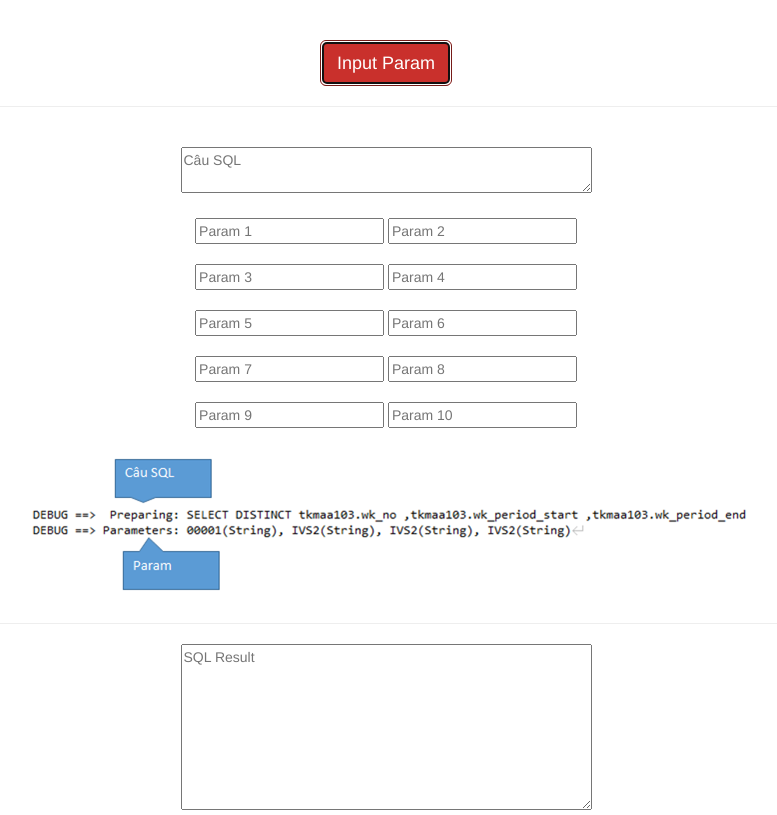
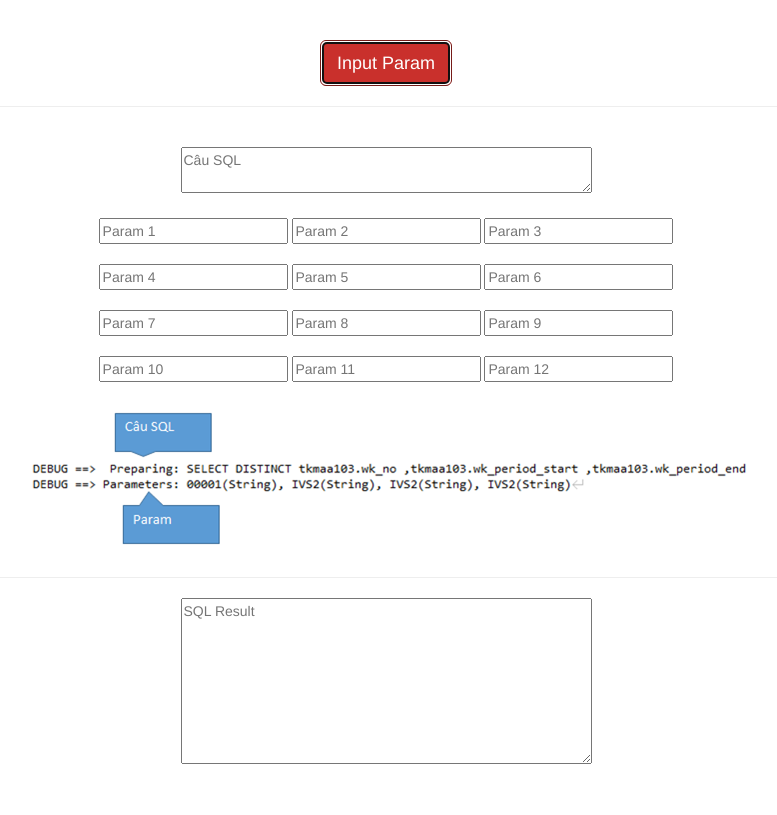
Before and after one commit to Jonh142857/ja, a plain HTML site: page inputParamSQL.html in a window 1280 px wide. Both pictures are taken after a click on the button "Input Param". Shown: the whole page, without its empty margins (254-1031 px from the left). Drawn offline with nearby package versions, Linux system fonts and the light colour scheme.

Commit message:
add param

```diff
--- a/inputParamSQL.html
+++ b/inputParamSQL.html
@@ -9,11 +9,11 @@
 <hr><br/>
 <div align="center">
   <textarea id="sql" rows="2" cols="48" placeholder="Câu SQL"></textarea>
-  <br/><br/><input id="param1" placeholder="Param 1"></input> <input id="param2" placeholder="Param 2"></input>
-  <br/><br/><input id="param3" placeholder="Param 3"></input> <input id="param4" placeholder="Param 4"></input>
-  <br/><br/><input id="param5" placeholder="Param 5"></input> <input id="param6" placeholder="Param 6"></input>
-  <br/><br/><input id="param7" placeholder="Param 7"></input> <input id="param8" placeholder="Param 8"></input>
-  <br/><br/><input id="param9" placeholder="Param 9"></input> <input id="param10" placeholder="Param 10"></input>
+  <br/><br/><input id="param1" placeholder="Param 1"></input> <input id="param2" placeholder="Param 2"></input> <input id="param3" placeholder="Param 3"></input>
+  <br/><br/><input id="param4" placeholder="Param 4"></input>
+  <input id="param5" placeholder="Param 5"></input> <input id="param6" placeholder="Param 6"></input>
+  <br/><br/><input id="param7" placeholder="Param 7"></input> <input id="param8" placeholder="Param 8"></input> <input id="param9" placeholder="Param 9"></input>
+  <br/><br/><input id="param10" placeholder="Param 10"></input> <input id="param11" placeholder="Param 11"></input> <input id="param12" placeholder="Param 12"></input>
   <br/><br/><img src="sqlTutorial.png">
   <br/><hr>
   <textarea placeholder="SQL Result" id="result" rows="8" cols="48"></textarea>
@@ -30,7 +30,9 @@ function input() {
     var param8 = document.getElementById("param8").value;
     var param9 = document.getElementById("param9").value;
     var param10 = document.getElementById("param10").value;
-	var paramList = new Array(param1,param2,param3,param4,param5,param6,param7,param8,param9,param10);
+    var param11 = document.getElementById("param11").value;
+    var param12 = document.getElementById("param12").value;
+	var paramList = new Array(param1,param2,param3,param4,param5,param6,param7,param8,param9,param10,param11,param12);
 	var sql = document.getElementById("sql").value;
 	var i = 0;
 	while (i < paramList.length) {
```
Also changed, not shown: index.html (+1 -1 lines).
